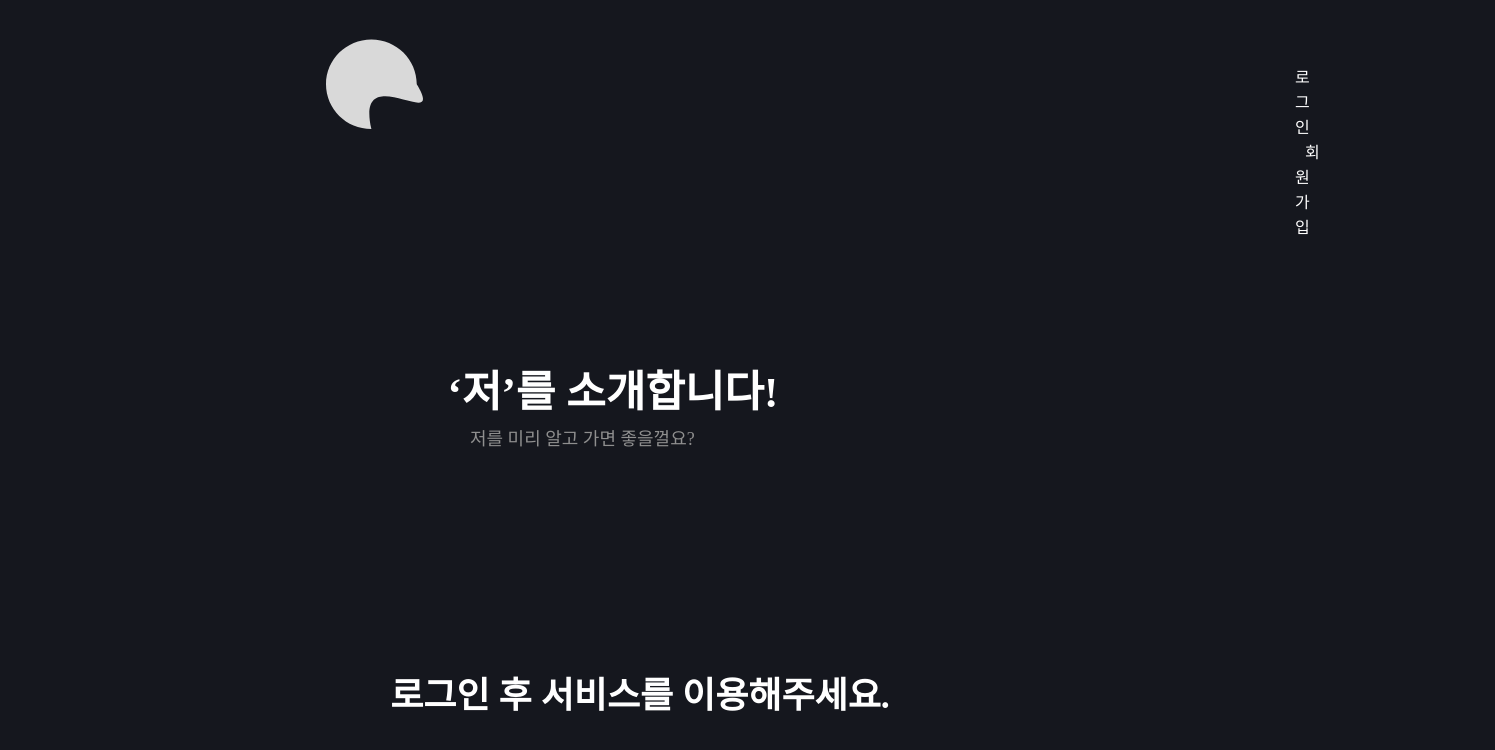
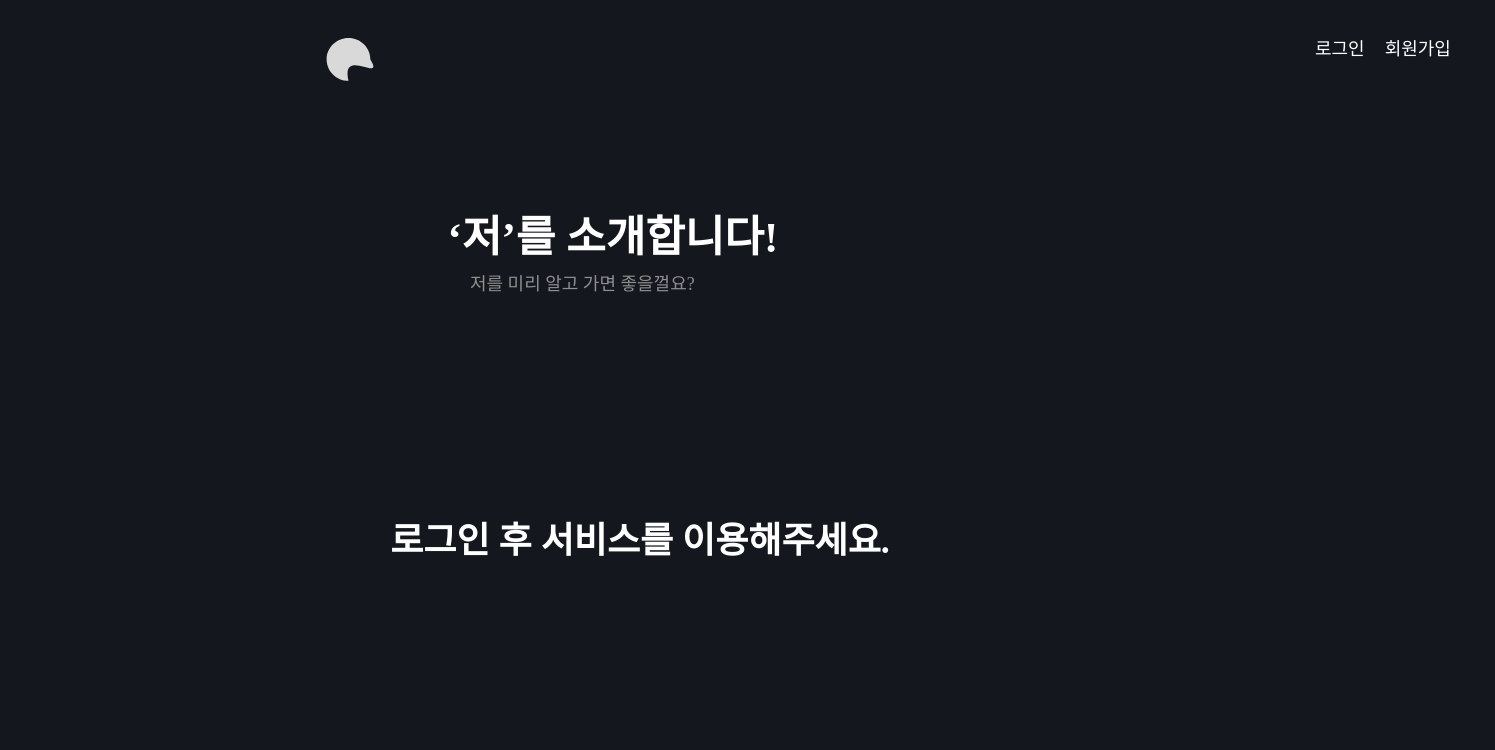
Before and after one commit to Mesiter-herehere/Here_FE, a Next.js app: page / in a window 1280 px wide. Shown: the top 750 px of the page, 1495 px wide, since content can reach past the window. Built offline with nearby package versions, Linux system fonts and the light colour scheme.

Commit message:
♻️ 헤더 스타일 수정

```diff
--- a/app/styles/Nav.ts
+++ b/app/styles/Nav.ts
@@ -1,26 +1,26 @@
 import styled from "styled-components";
 
 export const logo = styled.img`
-    width: 130px;
-    height: 130px;
+    width: 80px;
+    height: 80px;
     margin: 0 261.6px 9.1px 0;
-    padding: 18.3px 16.7px 19.4px 16.2px;
+    padding: 18px 16px 19px 16px;
     margin-left: 310px;
     margin-top: 20px;
     background-color: #15171e;
     cursor: pointer;
 
     @media (max-width: 1153px) {
-        margin-left: 10px;
+        margin-left: 20px;
     }
 `
 
 export const pathbox = styled.div`
-    width: auto;
-    height: auto;
+    width: 200px;
+    height: 50px;
     align-items: center;
     margin-left: 1295px;
-    margin-top: -95px;
+    margin-top: -75px;
     margin-bottom: 122px;
 
     @media (max-width: 1153px) {
@@ -29,10 +29,10 @@ export const pathbox = styled.div`
 `
 
 export const loginedbox = styled.div`
-    width: auto;
-    height: auto;
+    width: 300px;
+    height: 50px;
     margin-left: 990px;
-    margin-top: -90px;
+    margin-top: -70px;
 
     @media (max-width: 1153px) {
         margin-left: 685px;
@@ -43,10 +43,10 @@ export const gosignup = styled.span`
         width: 49px;
         height: 17px;
         flex-grow: 0;
-        margin-left: 10px;
+        margin-left: 20px;
         margin-top: 30px;
         font-family: Pretendard;
-        font-size: 16px;
+        font-size: 18px;
         font-stretch: normal;
         font-style: normal;
         line-height: normal;
@@ -61,8 +61,10 @@ export const gologin = styled.span`
         width: 37px;
         height: 17px;
         flex-grow: 0;
+        margin-left: 20px;
+        margin-top: 30px;
         font-family: Pretendard;
-        font-size: 16px;
+        font-size: 18px;
         font-stretch: normal;
         font-style: normal;
         line-height: normal;
@@ -76,9 +78,9 @@ export const gologin = styled.span`
 export const gologout = styled.span`
     width: 49px;
     height: 17px;
-    margin: 10px 0 174px 14px;
+    margin: 30px 0 174px 14px;
     font-family: Pretendard;
-    font-size: 16px;
+    font-size: 18px;
     font-weight: 500;
     font-stretch: normal;
     font-style: normal;
@@ -94,7 +96,7 @@ export const introduce = styled.span`
     height: 17px;
     margin: 10px 49px 174px 170px;
     font-family: Pretendard;
-    font-size: 16px;
+    font-size: 18px;
     font-weight: 500;
     font-stretch: normal;
     font-style: normal;
```
